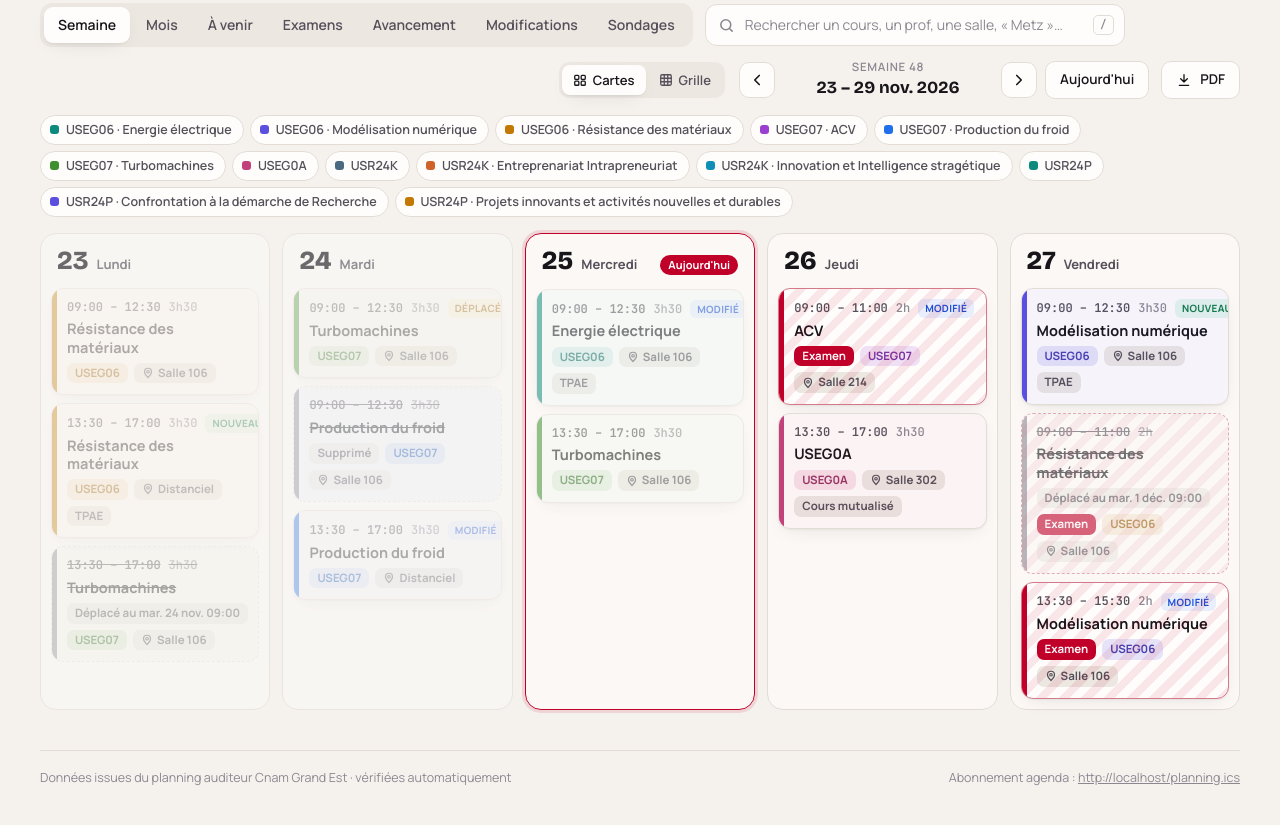
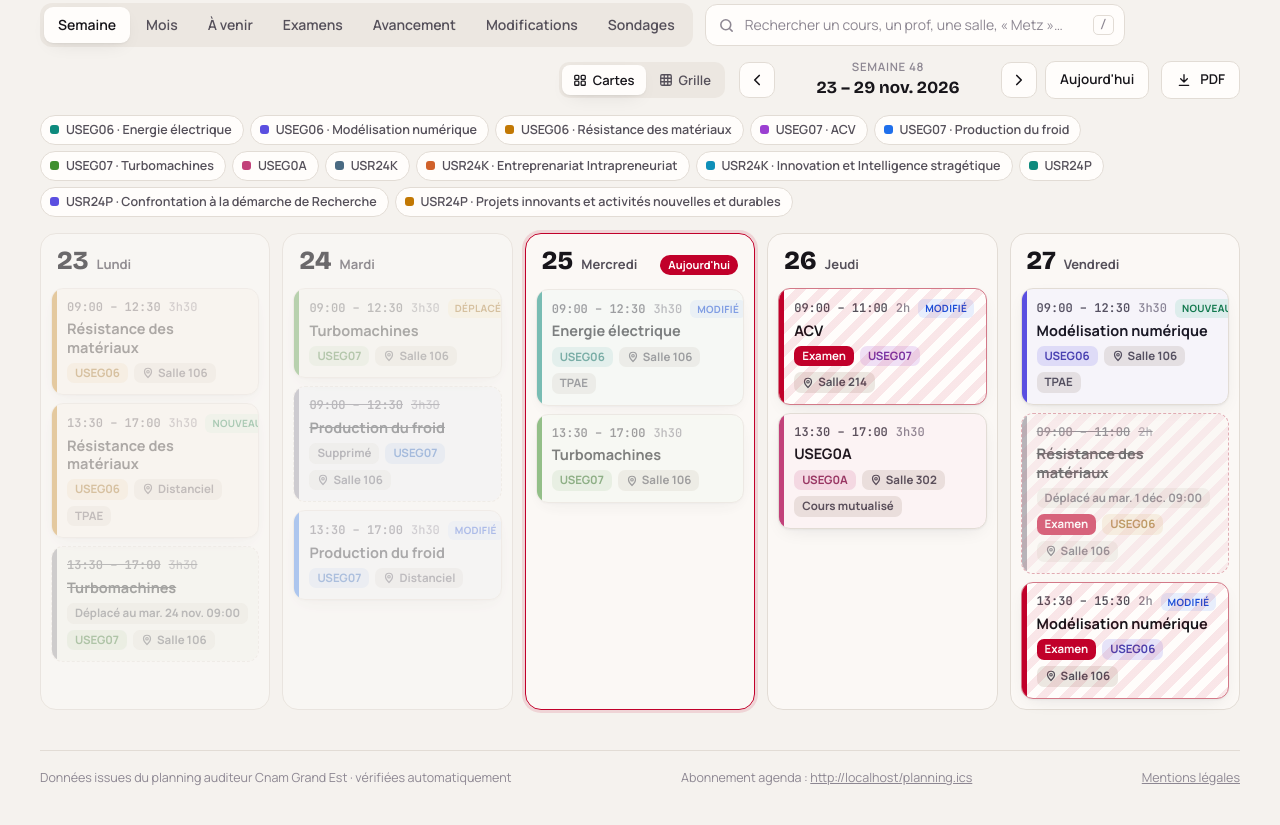
Before and after one commit to SysCo-RCU/planning-cnam, a website: page index.html in a window 1280 px wide. Shown: the part 507-1332 px from the top of the page. Drawn offline with nearby package versions, Linux system fonts and the light colour scheme; no server answers.

Commit message:
Lien Mentions légales en bas de page
Co-Authored-By: Claude Opus 5.5 <noreply@anthropic.com>
Claude-Session: https://claude.ai/code/session_015mZ9hgUt4tQ5rf9G1C6YuL

```diff
--- a/index.html
+++ b/index.html
@@ -64,6 +64,7 @@ if(r.compact)h.classList.add('compact')}catch(e){}</script>
   <footer>
     <span>Données issues du planning auditeur Cnam Grand Est · vérifiées automatiquement</span>
     <span id="foot"></span>
+    <a href="mentions-legales.html" style="color:inherit">Mentions légales</a>
   </footer>
 </div>
 
```
